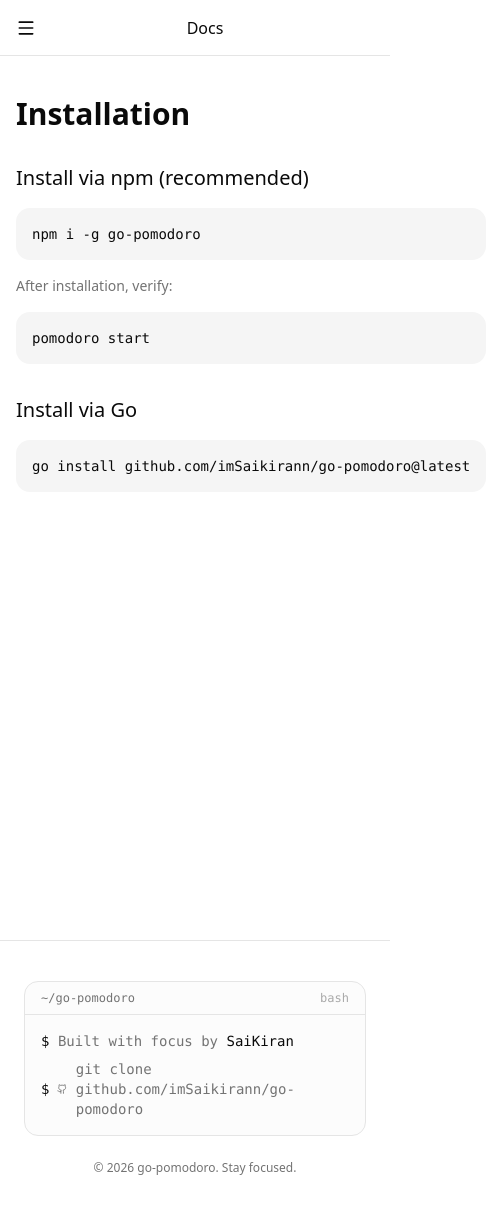
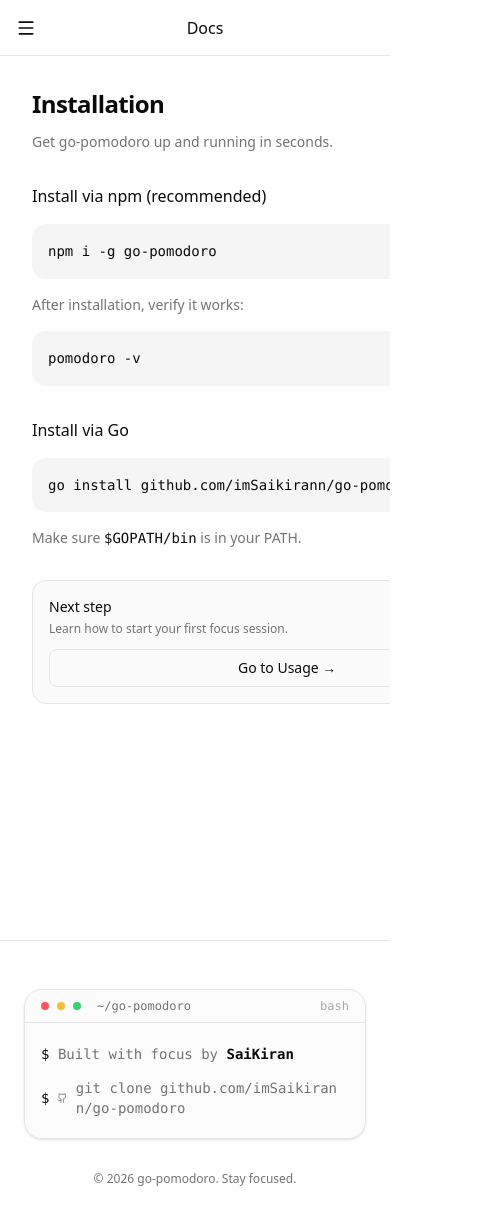
Before and after one commit to imSaikirann/go-pomodoro, a Next.js app in the folder website/: page /docs/installation in a window 390 px wide. Shown: the top 1224 px of the page, 502 px wide, since content can reach past the window. Built offline with nearby package versions, Linux system fonts and the light colour scheme.

Commit message:
fix: fixed docs layout

```diff
--- a/website/app/docs/installation/page.tsx
+++ b/website/app/docs/installation/page.tsx
@@ -1,31 +1,66 @@
+import Link from "next/link";
+import CodeBlock from "@/components/common/CodeBlock";
+
 export default function InstallationPage() {
   return (
-    <div className="space-y-8">
-      <h1 className="text-3xl font-semibold">Installation</h1>
+    <div className="mx-auto w-full max-w-3xl space-y-8 px-4 sm:px-0">
+      {/* header */}
+      <div className="space-y-3">
+        <h1 className="text-2xl sm:text-3xl font-semibold tracking-tight">
+          Installation
+        </h1>
 
+        <p className="text-sm text-muted-foreground">
+          Get go-pomodoro up and running in seconds.
+        </p>
+      </div>
+
+      {/* npm */}
       <section className="space-y-4">
-        <h2 className="text-xl font-medium">Install via npm (recommended)</h2>
+        <h2 className="text-base sm:text-xl font-medium">
+          Install via npm (recommended)
+        </h2>
 
-        <pre className="rounded-xl bg-muted p-4 text-sm overflow-x-auto">
-          <code>npm i -g go-pomodoro</code>
-        </pre>
+        <CodeBlock code="npm i -g go-pomodoro" />
 
-        <p className="text-muted-foreground text-sm">
-          After installation, verify:
+        <p className="text-sm text-muted-foreground">
+          After installation, verify it works:
         </p>
 
-        <pre className="rounded-xl bg-muted p-4 text-sm">
-          <code>pomodoro start</code>
-        </pre>
+        <CodeBlock code="pomodoro -v" />
       </section>
 
+      {/* go install */}
       <section className="space-y-4">
-        <h2 className="text-xl font-medium">Install via Go</h2>
+        <h2 className="text-base sm:text-xl font-medium">
+          Install via Go
+        </h2>
 
-        <pre className="rounded-xl bg-muted p-4 text-sm overflow-x-auto">
-          <code>go install github.com/imSaikirann/go-pomodoro@latest</code>
-        </pre>
+        <CodeBlock code="go install github.com/imSaikirann/go-pomodoro@latest" />
+
+        <p className="text-sm text-muted-foreground break-words">
+          Make sure{" "}
+          <span className="font-mono text-foreground">$GOPATH/bin</span>{" "}
+          is in your PATH.
+        </p>
       </section>
+
+      {/* next step CTA */}
+      <div className="rounded-xl border bg-muted/40 p-4 flex flex-col gap-3 sm:flex-row sm:items-center sm:justify-between">
+        <div className="space-y-1">
+          <p className="text-sm font-medium">Next step</p>
+          <p className="text-xs text-muted-foreground">
+            Learn how to start your first focus session.
+          </p>
+        </div>
+
+        <Link
+          href="/docs/usage"
+          className="inline-flex w-full sm:w-auto items-center justify-center rounded-md border px-4 py-2 text-sm font-medium hover:bg-muted transition"
+        >
+          Go to Usage →
+        </Link>
+      </div>
     </div>
   );
 }
--- a/website/app/docs/page.tsx
+++ b/website/app/docs/page.tsx
@@ -1,18 +1,42 @@
+import Link from "next/link";
+import CodeBlock from "@/components/common/CodeBlock";
+
 export default function DocsHomePage() {
   return (
-    <div className="space-y-6">
-      <h1 className="text-3xl font-semibold">go-pomodoro</h1>
+    <div className="space-y-8">
+      <div className="space-y-3">
+        <h1 className="text-3xl font-semibold">go-pomodoro</h1>
 
-      <p className="text-muted-foreground">
-        A developer-first Pomodoro CLI built with Go that helps you stay focused
-        directly from the terminal.
-      </p>
+        <p className="text-muted-foreground">
+          go-pomodoro is a developer-first Pomodoro CLI built with Go that helps
+          you stay focused directly from the terminal. No distractions, no UI
+          clutter — just fast, keyboard-driven productivity.
+        </p>
 
-      <div className="rounded-xl border bg-muted/40 p-4">
-        <p className="text-sm font-medium mb-2">Quick install</p>
-        <pre className="text-sm overflow-x-auto">
-          <code>npm i -g go-pomodoro</code>
-        </pre>
+        <p className="text-sm text-muted-foreground">
+          Designed for developers who live in the terminal and want a simple,
+          reliable way to manage deep work sessions.
+        </p>
+
+        <Link
+          href="/docs/installation"
+          className="inline-flex text-sm font-medium text-primary hover:underline underline-offset-4"
+        >
+          View full installation guide
+        </Link>
+      </div>
+
+      {/* Quick install */}
+      <div className="rounded-xl border bg-muted/40 p-4 space-y-4">
+        <p className="text-sm font-medium">Quick install</p>
+
+        <CodeBlock code="npm i -g go-pomodoro" />
+
+        <p className="text-sm text-muted-foreground">
+          After installation, verify it works:
+        </p>
+
+        <CodeBlock code="pomodoro -v" />
       </div>
     </div>
   );
--- a/website/app/docs/usage/page.tsx
+++ b/website/app/docs/usage/page.tsx
@@ -1,3 +1,5 @@
+import CodeBlock from "@/components/common/CodeBlock";
+
 export default function UsagePage() {
   return (
     <div className="space-y-10">
@@ -58,9 +60,9 @@ Commands:
       <section className="space-y-4">
         <h2 className="text-xl font-medium">Custom duration</h2>
 
-        <pre className="rounded-xl border bg-muted/40 p-4 text-sm font-mono">
-          <code>pomodoro start 15</code>
-        </pre>
+
+        <CodeBlock code="pomodoro start 15" />
+
 
         <p className="text-sm text-muted-foreground">
           Start a focus session with a custom duration in minutes.
@@ -68,16 +70,7 @@ Commands:
       </section>
 
       {/* Workflow */}
-      <section className="space-y-4">
-        <h2 className="text-xl font-medium">Typical workflow</h2>
 
-        <pre className="rounded-xl border bg-muted/40 p-5 text-sm overflow-x-auto font-mono">
-          <code>{`pomodoro start
-# focus…
-# break…
-# repeat`}</code>
-        </pre>
-      </section>
     </div>
   );
 }
--- /dev/null
+++ b/website/components/common/CodeBlock.tsx
@@ -0,0 +1,54 @@
+"use client";
+
+import { useState } from "react";
+import { Check, Copy } from "lucide-react";
+import clsx from "clsx";
+
+export default function CodeBlock({ code }: { code: string }) {
+  const [copied, setCopied] = useState(false);
+
+  const handleCopy = async () => {
+    try {
+      await navigator.clipboard.writeText(code);
+      setCopied(true);
+      setTimeout(() => setCopied(false), 1500);
+    } catch {
+      // silent fail
+    }
+  };
+
+  return (
+    <div className="relative group">
+      {/* code */}
+      <pre className="overflow-x-auto rounded-xl bg-muted p-4 pr-14 text-sm leading-relaxed">
+        <code className="whitespace-pre">{code}</code>
+      </pre>
+
+      {/* copy button */}
+      <button
+        onClick={handleCopy}
+        className={clsx(
+          "absolute right-2 top-2 inline-flex items-center gap-1 rounded-md border bg-background/90 px-2.5 py-1.5 text-xs font-medium backdrop-blur transition-all",
+          // mobile: always visible
+          "opacity-100",
+          // desktop: hover polish
+          "md:opacity-0 md:group-hover:opacity-100",
+          copied && "opacity-100"
+        )}
+        aria-label="Copy code"
+      >
+        {copied ? (
+          <>
+            <Check size={14} className="text-green-600" />
+            <span className="hidden sm:inline">Copied</span>
+          </>
+        ) : (
+          <>
+            <Copy size={14} />
+            <span className="hidden sm:inline">Copy</span>
+          </>
+        )}
+      </button>
+    </div>
+  );
+}
--- a/website/components/common/Footer.tsx
+++ b/website/components/common/Footer.tsx
@@ -3,22 +3,28 @@ import { Github } from "lucide-react";
 
 export default function Footer() {
   return (
-    <footer className="mt-24 border-t">
-      <div className="mx-auto max-w-5xl px-6 py-10">
+    <footer className="mt-24 border-t bg-background">
+      <div className="mx-auto max-w-5xl px-6 py-12">
         {/* Terminal block */}
-        <div className="rounded-xl border bg-muted/30 font-mono text-sm">
+        <div className="overflow-hidden rounded-2xl border bg-muted/30 font-mono text-sm shadow-sm">
           {/* terminal header */}
           <div className="flex items-center justify-between border-b px-4 py-2 text-xs text-muted-foreground">
-            <span>~/go-pomodoro</span>
+            <div className="flex items-center gap-2">
+              {/* mac dots */}
+              <span className="h-2 w-2 rounded-full bg-red-500/80" />
+              <span className="h-2 w-2 rounded-full bg-yellow-500/80" />
+              <span className="h-2 w-2 rounded-full bg-green-500/80" />
+              <span className="ml-2">~/go-pomodoro</span>
+            </div>
             <span className="opacity-60">bash</span>
           </div>
 
           {/* terminal content */}
-          <div className="space-y-2 px-4 py-4">
-            <p className="text-muted-foreground">
+          <div className="space-y-3 px-4 py-5">
+            <p className="leading-relaxed text-muted-foreground">
               <span className="text-foreground">$</span>{" "}
               Built with focus by{" "}
-              <span className="text-foreground font-medium">
+              <span className="font-semibold text-foreground">
                 SaiKiran
               </span>
             </p>
@@ -27,17 +33,22 @@ export default function Footer() {
               href="https://github.com/imSaikirann/go-pomodoro"
               target="_blank"
               rel="noopener noreferrer"
-              className="group inline-flex items-center gap-2 text-muted-foreground transition hover:text-foreground"
+              className="group inline-flex max-w-full items-center gap-2 break-all text-muted-foreground transition-colors hover:text-foreground"
             >
               <span className="text-foreground">$</span>
-              <Github size={14} />
-              <span>git clone github.com/imSaikirann/go-pomodoro</span>
+              <Github
+                size={14}
+                className="transition-transform group-hover:scale-110"
+              />
+              <span className="underline-offset-4 group-hover:underline">
+                git clone github.com/imSaikirann/go-pomodoro
+              </span>
             </a>
           </div>
         </div>
 
-        {/* subtle bottom note */}
-        <p className="mt-6 text-center text-xs text-muted-foreground">
+        {/* bottom note */}
+        <p className="mt-8 text-center text-xs text-muted-foreground">
           © {new Date().getFullYear()} go-pomodoro. Stay focused.
         </p>
       </div>
--- a/website/components/docs/DocsMobileNav.tsx
+++ b/website/components/docs/DocsMobileNav.tsx
@@ -7,10 +7,12 @@ import { Menu } from "lucide-react";
 export default function DocsMobileNav() {
   const [open, setOpen] = useState(false);
 
+  const handleClose = () => setOpen(false);
+
   return (
     <>
       {/* top bar */}
-      <div className="md:hidden flex items-center justify-between border-b px-4 h-14">
+      <div className="md:hidden flex items-center justify-between border-b px-4 h-14 bg-white">
         <button onClick={() => setOpen(true)}>
           <Menu size={20} />
         </button>
@@ -20,15 +22,17 @@ export default function DocsMobileNav() {
 
       {/* drawer */}
       {open && (
-        <div className="fixed inset-0 z-50 bg-black/40 md:hidden">
-          <div className="absolute left-0 top-0 h-full">
-            <DocsSidebar />
+        <div className="fixed inset-0 z-50 md:hidden">
+          {/* overlay */}
+          <div
+            className="absolute inset-0 bg-black/40 z-40"
+            onClick={handleClose}
+          />
+
+          {/* sidebar */}
+          <div className="absolute left-0 top-0 h-full w-64 bg-white shadow-xl z-50">
+            <DocsSidebar onNavigate={handleClose} />
           </div>
-
-          <div
-            className="absolute inset-0"
-            onClick={() => setOpen(false)}
-          />
         </div>
       )}
     </>
--- a/website/components/docs/DocsShell.tsx
+++ b/website/components/docs/DocsShell.tsx
@@ -7,16 +7,19 @@ export default function DocsShell({
   children: React.ReactNode;
 }) {
   return (
-    <div className="min-h-screen bg-background">
+    <div className="min-h-screen bg-background overflow-x-hidden">
+      {/* mobile top bar */}
       <DocsMobileNav />
 
-      <div className="mx-auto flex max-w-7xl">
-        <div className="hidden md:block">
+      <div className="mx-auto flex w-full max-w-7xl md:px-6">
+        {/* desktop sidebar */}
+        <aside className="hidden md:block">
           <DocsSidebar />
-        </div>
+        </aside>
 
-        <main className="flex-1 px-4 sm:px-8 py-10">
-          <div className="mx-auto max-w-3xl">{children}</div>
+        {/* content */}
+        <main className="flex-1 px-4 py-8 sm:px-8 sm:py-10">
+          <div className="mx-auto w-full max-w-3xl">{children}</div>
         </main>
       </div>
     </div>
```
Also changed, not shown: website/components/docs/DocsSidebar.tsx (+10 -7 lines).
